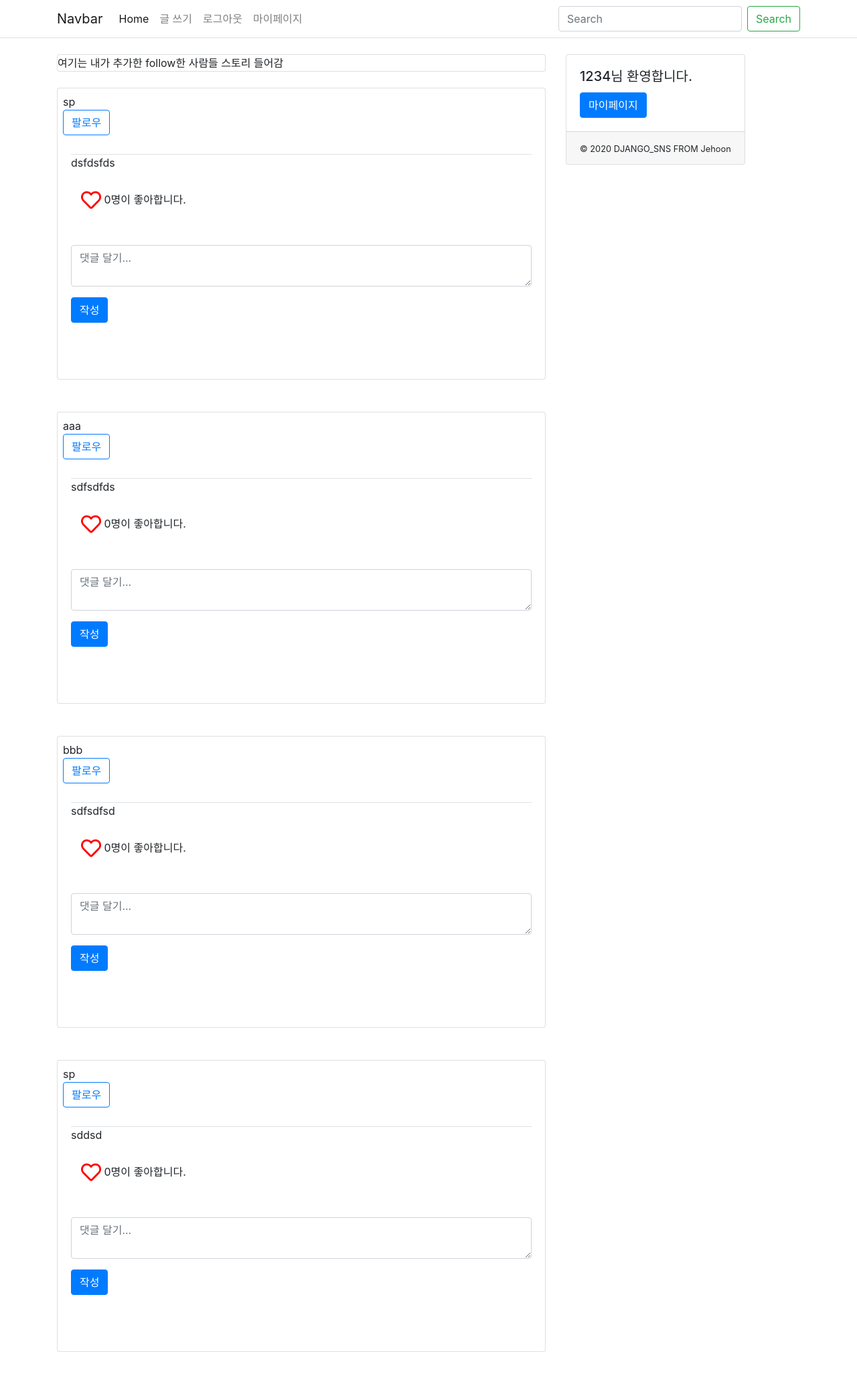
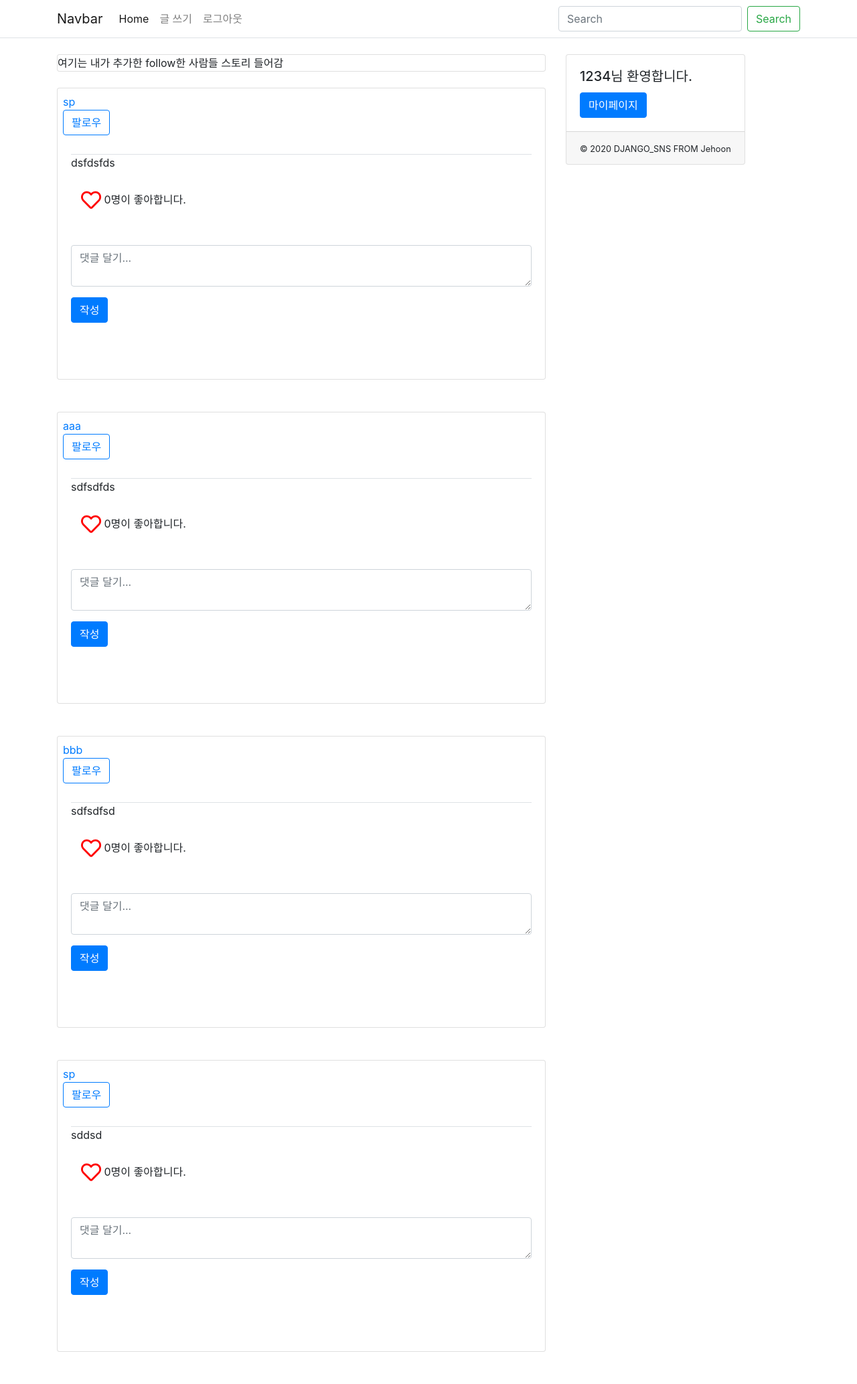
Before and after one commit to hyeonjee/django_sns, a Django app: page / in a window 1280 px wide. Shown: the whole page at 67% size. Run offline with Django 3.2, Linux system fonts and the light colour scheme; a user stored in the database is signed in; data comes from the database, SQL or seed files in the repository; both versions use the stored data as it was after the commit; data that the repository does not hold is empty; some libraries are stand-ins or nearby versions.

Commit message:
프로필 추가

```diff
--- a/templates/home.html
+++ b/templates/home.html
@@ -11,8 +11,9 @@
                 <div class="card mb-5 sns-card">
                     <div class="row pt-2 pr-2 pl-2 pb-2">
                         <div class="col">
+                        <a href="{% url 'users:profile' post.id %}">
                             <span>{{ post.user.username }}</span>
-
+                        </a>
                             <span class="float-right">
                                 {% if user == post.user %}
                                     <a href="{% url 'posts:delete' post.pk %}" class="btn btn-primary" style="margin-left: 15px;">삭제</a>
@@ -75,7 +76,7 @@
                 <div class="card-body">
                     {% if user.is_authenticated %}
                         <h5 class="card-title">{{ user.username }}님 환영합니다.</h5>
-                        <a href="#" class="btn btn-primary">마이페이지</a>
+                        <a href="{% url 'users:mypage' %}" class="btn btn-primary">마이페이지</a>
                     {% else %}
                         <a href="{% url 'account_login' %}" class="btn btn-primary">로그인</a>
                     {% endif %}
--- a/templates/shared/_navbar.html
+++ b/templates/shared/_navbar.html
@@ -17,9 +17,6 @@
                     <li class="nav-item">
                         <a class="nav-link" href="{% url 'account_logout' %}">로그아웃</a>
                     </li>
-                    <li class="nav-item">
-                        <a class="nav-link" href="{% url 'users:mypage' %}">마이페이지</a>
-                    </li>
                 {% else %}
                     <li class="nav-item">
                         <a class="nav-link" href="{% url 'account_login' %}">로그인</a>
--- /dev/null
+++ b/users/templates/users/profile.html
@@ -0,0 +1,2 @@
+<h1>프로필</h1>
+<h2>이름 : {{posts.user}}</h2>
--- a/users/urls.py
+++ b/users/urls.py
@@ -5,5 +5,6 @@ app_name="users"
 urlpatterns=[
     path('<int:id>/follow_toggle/', follow_toggle, name="follow_toggle"),
     path('mypage/', mypage, name="mypage"),
+    path('<int:id>/profile/', profile, name="profile"),
 
 ]
--- a/users/views.py
+++ b/users/views.py
@@ -24,3 +24,7 @@ def follow_toggle(request, id):
 def mypage(request):
     posts = Post.objects.all()
     return render(request, 'users/mypage.html',{'posts':posts})
+
+def profile(request, id):
+    posts = get_object_or_404(Post, pk=id)
+    return render(request, 'users/profile.html',{'posts':posts} )
```
Also changed, not shown: db.sqlite3.
